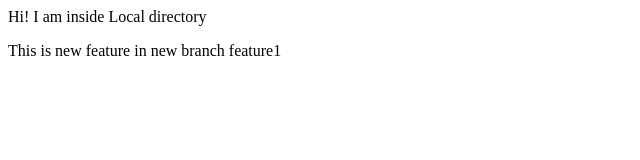
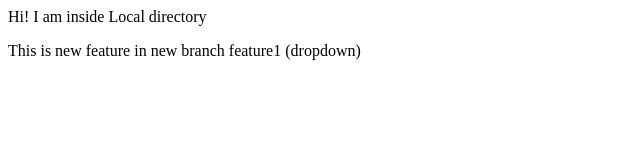
Before and after one commit to akash5543/local, a plain HTML site: page index.html in a window 1280 px wide. Shown: the full height of the page, 0-640 px from the left. Drawn offline with Linux system fonts and the light colour scheme.

Commit message:
add dropdown

```diff
--- a/index.html
+++ b/index.html
@@ -1,2 +1,2 @@
 <p>Hi! I am inside Local directory</p>
-<p>This is new feature in new branch feature1</p>
+<p>This is new feature in new branch feature1 (dropdown)</p>
```
